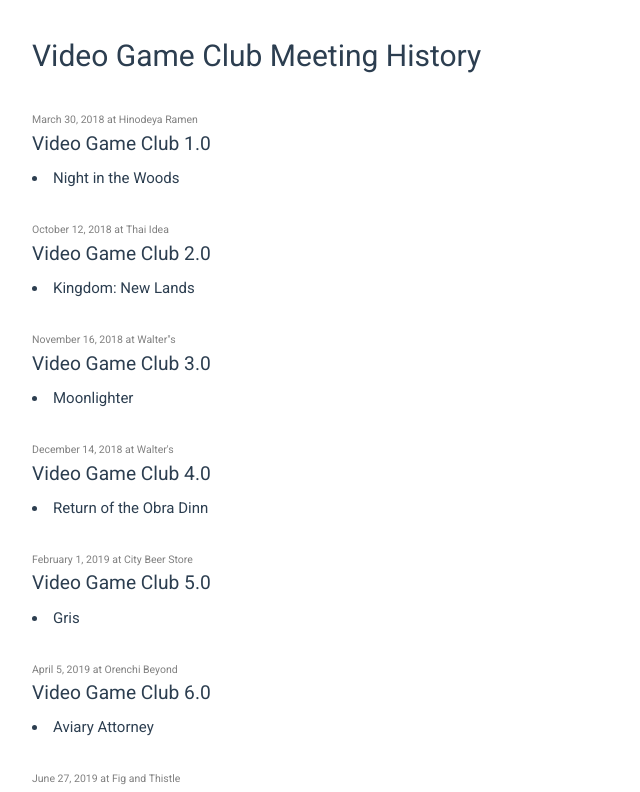
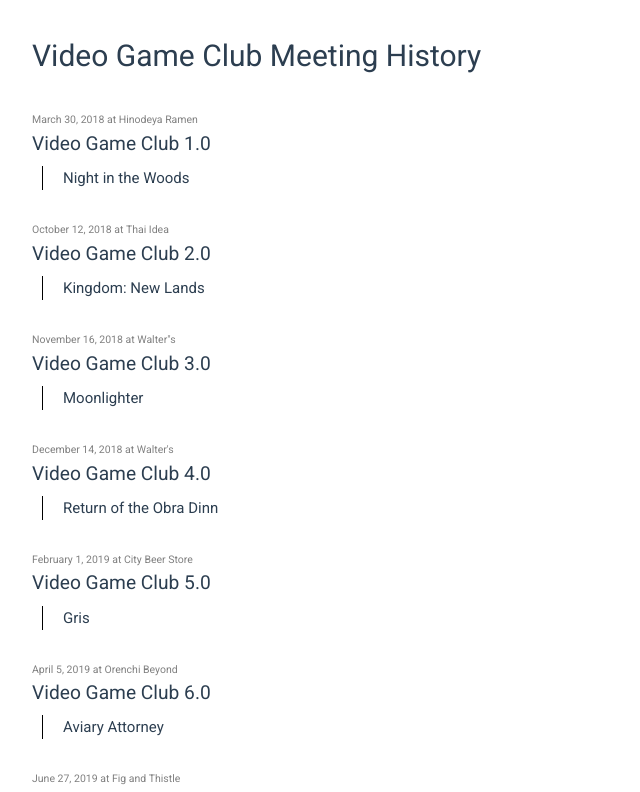
Before and after one commit to shaper/game-club, a Vue app: page / in a window 1280 px wide. Shown: the top 792 px of the page, without its empty margins (0-640 px from the left). Built offline with nearby package versions, Linux system fonts and the light colour scheme.

Commit message:
Add some images too

```diff
--- a/src/components/GameInfo.vue
+++ b/src/components/GameInfo.vue
@@ -1,4 +1,4 @@
-<script setup>
+<script setup lang="ts">
 const props = defineProps({
   name: String,
   url: String,
@@ -6,26 +6,26 @@
   playtime: Number,
 });
 
-// TODO: icons would be better than just word links
+const roundPlaytime = (time: number): number => {
+  return Math.round(time * 10) / 10;
+};
 </script>
 
 <template>
-  <li>
-    <span>{{ name }}</span>
+  <div>
     <span v-if="url">
-      <a :href="url">web</a>
+      <a :href="url">{{ name }}</a>
     </span>
-    <span v-if="steamAppId">
-      <a :href="`https://store.steampowered.com/app/${steamAppId}/`">steam</a>
+    <span v-else>
+      <span>{{ name }}</span>
     </span>
     <span v-if="playtime">
-      ({{ Math.floor(playtime * 10) / 10 }} hours)
+        ({{ roundPlaytime(playtime) }} hours)
     </span>
-  </li>
+    <div v-if="steamAppId">
+      <a :href="`https://store.steampowered.com/app/${steamAppId}/`">
+        <img :src="`https://steamcdn-a.akamaihd.net/steam/apps/${steamAppId}/header.jpg`" />
+      </a>
+    </div>
+  </div>
 </template>
-
-<style scoped>
-span {
-  margin-right: 4px;
-}
-</style>
--- a/src/components/MeetingEntry.vue
+++ b/src/components/MeetingEntry.vue
@@ -24,6 +24,7 @@
         </span>
     </div>
       <h3>{{ title }}</h3>
+      <div class="entry-container">
         <div v-for="game in games">
           <GameInfo v-bind="gameList[game]" />
         </div>
@@ -35,12 +36,18 @@
         </div>
       </div>
     </div>
+  </div>
 </template>
 
 <style scoped>
 .when-and-where {
   color: #808080;
   font-size: 70%;
+}
+.entry-container {
+  margin-left: 10px;
+  border-left: 1px solid black;
+  padding-left: 20px;
 }
 .item {
   margin-top: 2rem;
```
Lines whose indentation alone changed are shown as unchanged.
